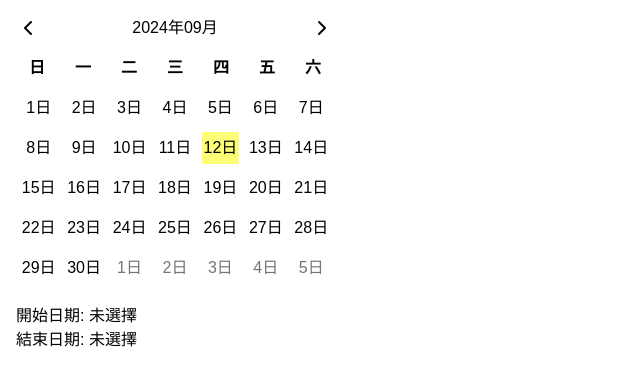
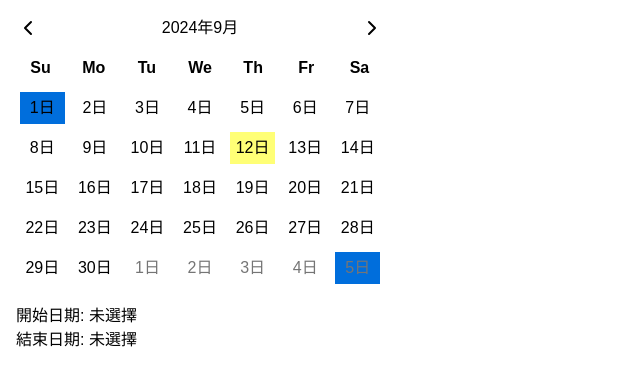
Before and after one commit to evan17458/datePicekHomeWork, a Next.js app: page / in a window 1280 px wide. Shown: the top 386 px of the page, without its empty margins (0-640 px from the left). Built offline with nearby package versions, Linux system fonts and the light colour scheme.

Commit message:
日曆的頭部（星期幾）和實際的日期需要正確對齊

```diff
--- a/app/page.js
+++ b/app/page.js
@@ -5,11 +5,14 @@
   addMonths,
   startOfMonth,
   endOfMonth,
+  startOfWeek,
+  endOfWeek,
   isSameMonth,
   isSameDay,
   isAfter,
   isBefore,
   addDays,
+  getDay,
 } from "date-fns";
 import { ChevronLeft, ChevronRight } from "lucide-react";
 
@@ -42,17 +45,17 @@
   const renderDays = () => {
     const monthStart = startOfMonth(currentMonth);
     const monthEnd = endOfMonth(monthStart);
-    const startDay = startOfMonth(monthStart);
-    const endDay = endOfMonth(monthEnd);
+    const startDate = startOfWeek(monthStart);
+    const endDate = endOfWeek(monthEnd);
 
     const dateFormat = "d";
     const rows = [];
 
     let days = [];
-    let day = startDay;
+    let day = startDate;
     let formattedDate = "";
 
-    while (day <= endDay) {
+    while (day <= endDate) {
       for (let i = 0; i < 7; i++) {
         formattedDate = format(day, dateFormat);
         const cloneDay = day;
@@ -68,11 +71,10 @@
         const isCurrentMonth = isSameMonth(day, monthStart);
 
         let backgroundColor = dayState.default;
-        let textColor = "inherit";
-        if (!isCurrentMonth) textColor = dayState.nonCurrentMonth;
+        let textColor = isCurrentMonth ? "inherit" : dayState.nonCurrentMonth;
         if (isToday) backgroundColor = dayState.today;
         if (isSelected) backgroundColor = dayState.active;
-        if (isInRange) backgroundColor = dayState.active;
+        // if (isInRange) backgroundColor = dayState.active;
 
         days.push(
           <div
@@ -96,29 +98,46 @@
     return rows;
   };
 
-  return (
-    <div className="p-4 w-[350px]">
+  const renderHeader = () => {
+    const dateFormat = "yyyy年M月";
+    return (
       <div className="flex justify-between items-center mb-4">
         <ChevronLeft
           className="cursor-pointer"
           onClick={() => setCurrentMonth(addMonths(currentMonth, -1))}
         />
-        <span>{format(currentMonth, "yyyy年MM月")}</span>
+        <span>{format(currentMonth, dateFormat)}</span>
         <ChevronRight
           className="cursor-pointer"
           onClick={() => setCurrentMonth(addMonths(currentMonth, 1))}
         />
       </div>
-      <div className="grid grid-cols-7 gap-1 text-center mb-2">
-        {["日", "一", "二", "三", "四", "五", "六"].map((day) => (
-          <div key={day} className="font-bold">
-            {day}
-          </div>
-        ))}
-      </div>
+    );
+  };
 
+  const renderDaysOfWeek = () => {
+    const dateFormat = "EEEEEE";
+    const days = [];
+    let startDate = startOfWeek(currentMonth);
+
+    for (let i = 0; i < 7; i++) {
+      days.push(
+        <div key={i} className="font-bold">
+          {format(addDays(startDate, i), dateFormat)}
+        </div>
+      );
+    }
+
+    return (
+      <div className="grid grid-cols-7 gap-1 text-center mb-2">{days}</div>
+    );
+  };
+
+  return (
+    <div className="p-4 w-[400px]">
+      {renderHeader()}
+      {renderDaysOfWeek()}
       {renderDays()}
-
       <div className="mt-4">
         <p>
           開始日期: {startDate ? format(startDate, "yyyy-MM-dd") : "未選擇"}
```
